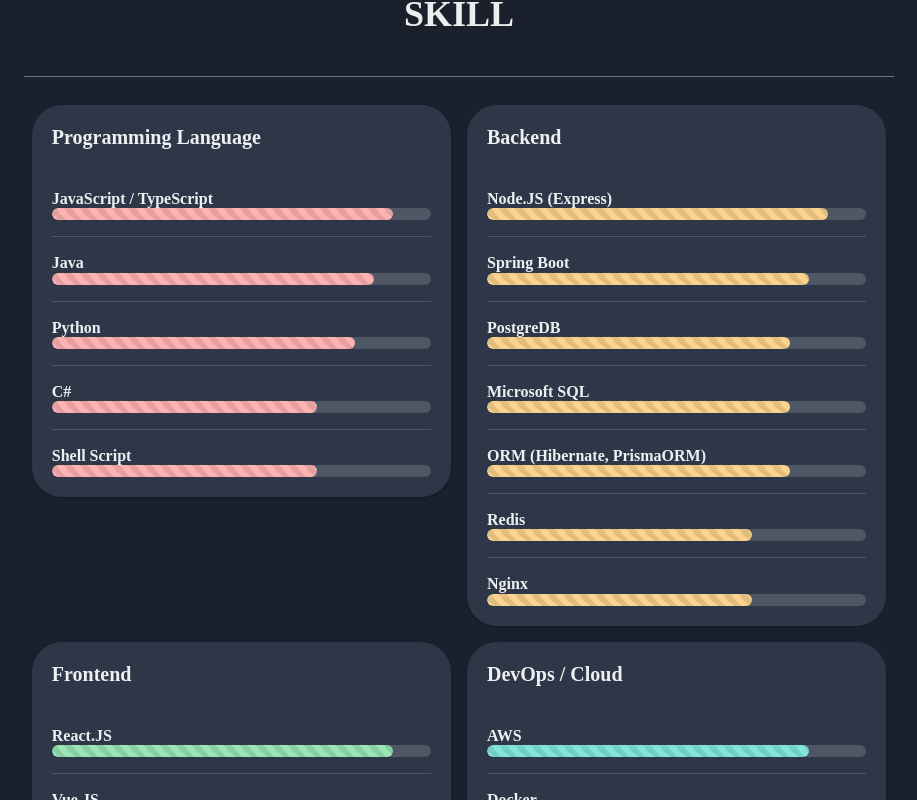
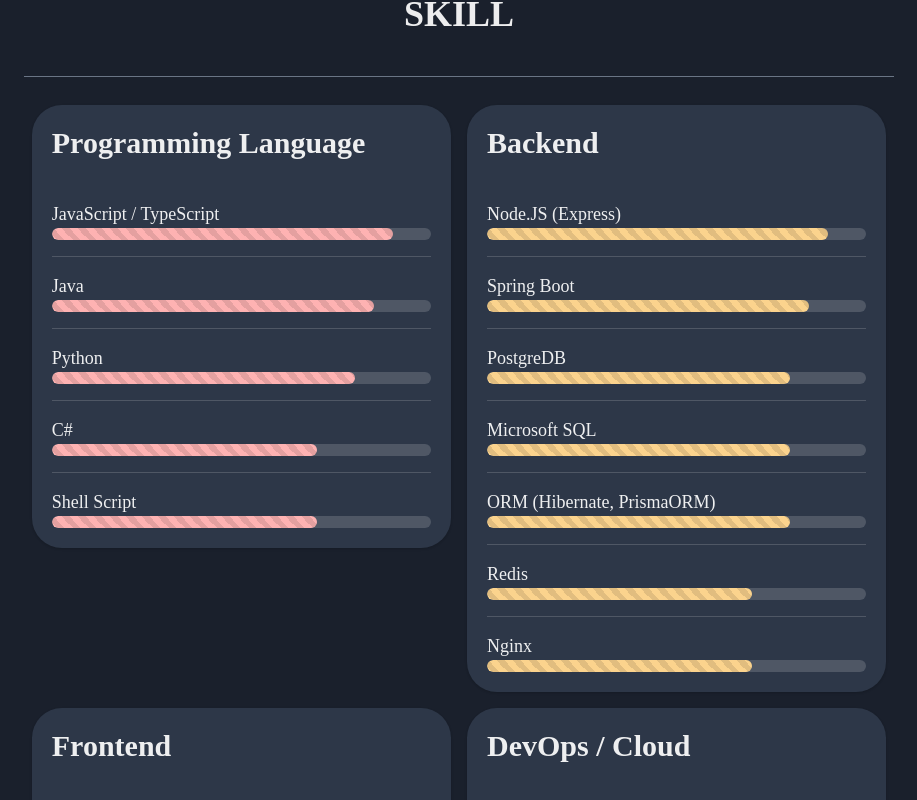
Before and after one commit to OwenLeee/personal-portfolio, a React (Create React App) app: page / in a window 1280 px wide. Shown: the part 2820-3620 px from the top of the page, without its empty margins (181-1098 px from the left). Built offline with nearby package versions, Linux system fonts and the light colour scheme.

Commit message:
style: update font size and font family of heading and skill in skill card

```diff
--- a/src/components/molecules/SkillCard/SkillCard.tsx
+++ b/src/components/molecules/SkillCard/SkillCard.tsx
@@ -8,6 +8,7 @@
   Stack,
   StackDivider,
   ThemeTypings,
+  Text,
 } from "@chakra-ui/react";
 
 type Skillset = {
@@ -29,7 +30,7 @@
   return (
     <Card borderRadius="30px" borderColor="red">
       <CardHeader>
-        <Heading size="md">{stack}</Heading>
+        <Heading size={["md", "lg"]}>{stack}</Heading>
       </CardHeader>
 
       <CardBody>
@@ -37,7 +38,7 @@
           {skills &&
             skills.map((skill, index) => (
               <Box key={index + "skill"}>
-                <Heading size="sm">{skill.skill}</Heading>
+                <Text fontSize={["md", "lg"]}>{skill.skill}</Text>
                 <Progress
                   borderRadius="15px"
                   value={skill.rating}
```
